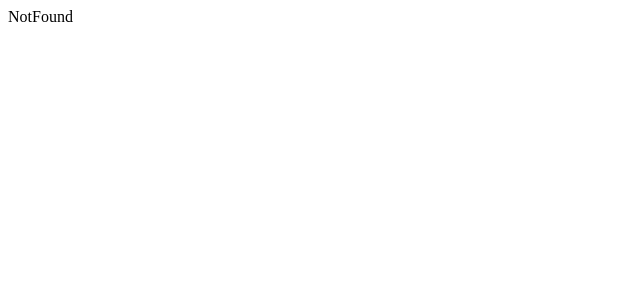
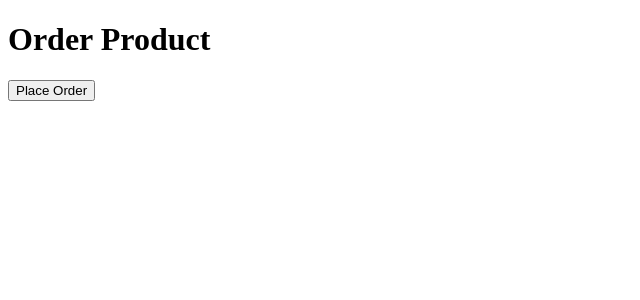
Before and after one commit to Saurav-2468/Learning-NextJs, a Next.js app: page /order-product in a window 1280 px wide. Before the commit this address had no page. Shown: the top 300 px of the page, without its empty margins (0-640 px from the left). Built offline with nearby package versions, Linux system fonts and the light colour scheme.

Commit message:
Routing Programmatically in NextJs

```diff
--- /dev/null
+++ b/src/app/order-product/page.tsx
@@ -0,0 +1,18 @@
+"use client";
+
+import { useRouter } from "next/navigation";
+
+const OrderProduct = () => {
+  const navigate = useRouter();
+  const handleClick = () => {
+    navigate.push("/");
+  };
+  return (
+    <div>
+      <h1>Order Product</h1>
+      <button onClick={handleClick}>Place Order</button>
+    </div>
+  );
+};
+
+export default OrderProduct;
```
Also changed, not shown: readme.txt.
